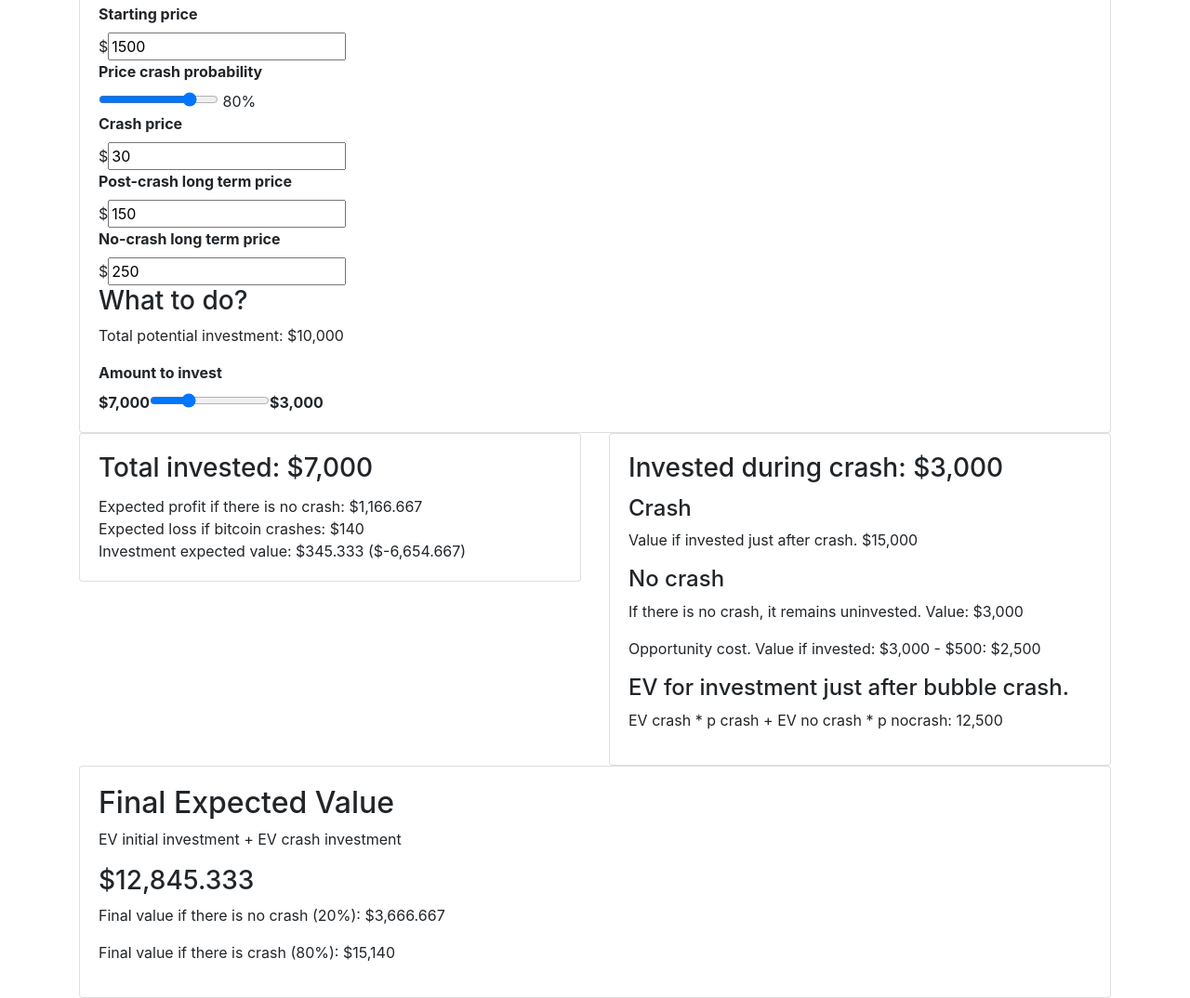
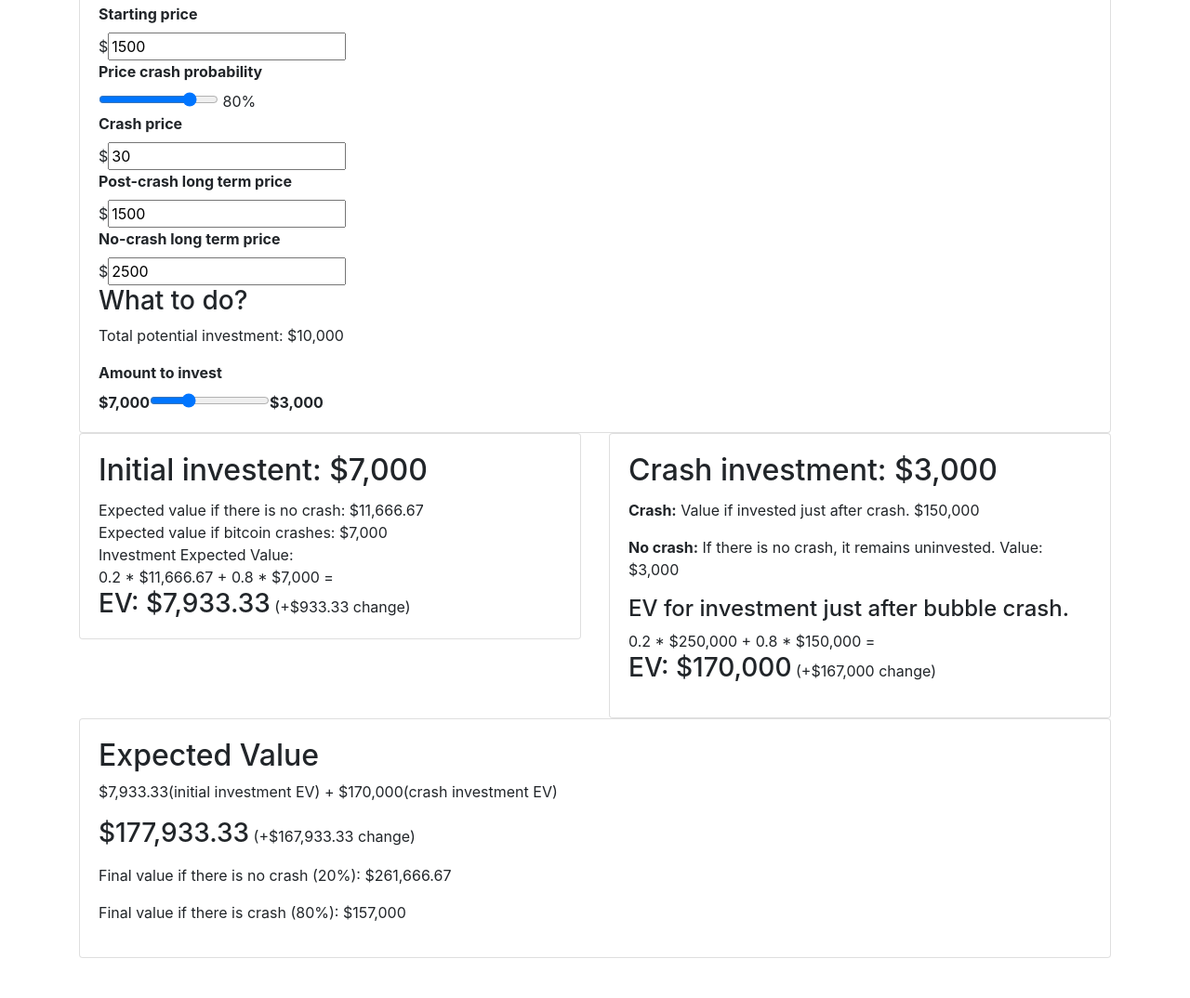
Before and after one commit to martinbaste/bitbubble, a plain HTML site: page index.html in a window 1280 px wide. Shown: the part 594-1668 px from the top of the page at 93% size. After the commit the page ends 1625 px from the top, so only its background shows below. Drawn offline with nearby package versions, Linux system fonts and the light colour scheme.

Commit message:
fix math organize info

```diff
--- a/index.html
+++ b/index.html
@@ -50,11 +50,11 @@
 					    </div>
 					    <div>
 					    	<label><strong>Post-crash long term price</strong></label><br/>
-					    	$<input type="number" value="150" id="postCrashLongTermPrice">
+					    	$<input type="number" value="1500" id="postCrashLongTermPrice">
 					    </div>
 					    <div>
 					    	<label><strong>No-crash long term price</strong></label><br/>
-					    	$<input type="number" value="250" id="noCrashLongTermPrice">
+					    	$<input type="number" value="2500" id="noCrashLongTermPrice">
 					    </div>
 					</div>
 					<div>
@@ -74,7 +74,7 @@
 		<div class="col-md-6">
 			<div class="card">
 			  <div class="card-body">
-			  	<h3 class="card-title">Total invested: $<span class="inv"></span></h3>
+			  	<h2 class="card-title">Initial investent: $<span class="inv"></span></h2>
 
 			    <!-- <div>
 			    	<label>Investment distribution</label><br/>
@@ -82,9 +82,11 @@
 			    	<span id="splitDisplay"></span>%
 			    </div> -->
 			    <div>
-			    	Expected profit if there is no crash: $<span class="invNoCrashEV"></span><br/>
-			    	Expected loss if bitcoin crashes: $<span class="invCrashEV"></span><br/>
-			    	Investment expected value: $<span class="invEV"></span>  ($<span class="invChange"></span>)
+			    	Expected value if there is no crash: $<span class="invNoCrashEV"></span><br/>
+			    	Expected value if bitcoin crashes: $<span class="invCrashEV"></span><br/>
+			    	Investment Expected Value: <br/>
+			    	<span class="probNoCrashDec"></span> * $<span class="invNoCrashEV"></span> + <span class="probCrashDec"></span> * $<span class="invCrashEV"></span> =<br/>
+			    	<span class="h3">EV: $<span class="invEV"></span></span> (<span class="invChange"></span> change)
 			    </div>
 			  </div>
 			</div>
@@ -92,14 +94,14 @@
 		<div class="col-md-6">
 			<div class="card">
 				<div class="card-body">
-					<h3 class="card-title">Invested during crash: $<span class="uninv"></span></h3>
-					<h4>Crash</h4>
-					<p>Value if invested just after crash. $<span class="uninvCrashEV"></span></p>
-					<h4>No crash</h4>
-					<p>If there is no crash, it remains uninvested. Value: $<span class="uninv"></span></p>
-					<p>Opportunity cost. Value if invested: $<span class="uninv"></span> - $<span class="uninvIfInv"></span>: $<span class="uninvNoCrashEV"></span></p>
+					<h2 class="card-title">Crash investment: $<span class="uninv"></span></h2>
+					<p><strong>Crash:</strong> Value if invested just after crash. $<span class="uninvCrashEV"></span></p>
+					<p><strong>No crash:</strong> If there is no crash, it remains uninvested. Value: $<span class="uninv"></span></p>
+					<!-- <p>Opportunity cost. Value if invested: $<span class="uninv"></span> - $<span class="uninvIfInv"></span>: $<span class="uninvNoCrashEV"></span></p> -->
+
 					<h4>EV for investment just after bubble crash.</h4>
-					<p>EV crash * p crash + EV no crash * p nocrash: <span class="uninvEV"></span></p>
+					<p><span class="probNoCrashDec"></span> * $<span class="uninvNoCrashEV"></span> + <span class="probCrashDec"></span> * $<span class="uninvCrashEV"></span> =<br/>
+			    	<span class="h3">EV: $<span class="uninvEV h3"></span></span> (<span class="uninvChange"></span> change)</p>
 				</div>
 			</div>
 		</div>
@@ -108,9 +110,9 @@
 		<div class="col-md-12">
 			<div class="card">
 				<div class="card-body">
-					<h2>Final Expected Value</h2>
-					<p>EV initial investment + EV crash investment</p>
-					<p class="h3">$<span class="finalEV"></span></p>
+					<h2>Expected Value</h2>
+					<p>$<span class="invEV"></span>(initial investment EV) + $<span class="uninvEV"></span>(crash investment EV)</p>
+					<p><span class="h3">$<span class="finalEV"></span></span> (<span class="finalChange"></span> change)</p>
 					<p>Final value if there is no crash (<span class="probNoCrash"></span>%): $<span class="finalNoCrashEV"></span></p>
 					<p>Final value if there is crash (<span class="probCrash"></span>%): $<span class="finalCrashEV"></span></p>
 				</div>
@@ -146,9 +148,17 @@
 	var uninvNoCrashEV = 0;
 	var uninvEV = 0;
 
+	//Rounds to two decimals and adds us$ format
+	function m(value) {
+		return (Math.round(value*100)/100).toLocaleString('en', {useGrouping:true});
+	}
+
+
 	function setDisplay() {
 		$(".probCrash").text(probCrash * 100);
 		$(".probNoCrash").text(probNoCrash * 100);
+		$(".probCrashDec").text(probCrash);
+		$(".probNoCrashDec").text(probNoCrash);
 		$("#growthDisplay").text($("#growth").val());
 		$("#crashDisplay").text($("#crash").val());
 		$("#splitDisplay").text($("#split").val());
@@ -160,40 +170,47 @@
 
 		invNoCrashEV = noCrashLongTermPrice * initialBought;
 
-		invCrashEV = crashPrice * initialBought;
+		invCrashEV = postCrashLongTermPrice * initialBought;
 
 		invEV = (invNoCrashEV * (1 - probCrash)) + (invCrashEV * probCrash);
 
 		var invChange = invEV - inv;
 
-		$(".invNoCrashEV").text(invNoCrashEV.toLocaleString('en', {useGrouping:true}));
-		$(".invCrashEV").text(invCrashEV.toLocaleString('en', {useGrouping:true}));
-		$(".invEV").text(invEV.toLocaleString('en', {useGrouping:true}));
-		$(".inv").text(inv.toLocaleString('en', {useGrouping:true}));
-		$(".uninv").text(uninv.toLocaleString('en', {useGrouping:true}));
+		if (invChange >= 0) {
+			invChange = '+$' + m(invChange);
+		} else {
+			invChange = '-$' + m(invChange);
+		}
 
-		/*if (invChange >= 0) {
-			$("#profit-loss").text("profit");
-		} else {
-			invChange = -invChange;
-			$("#profit-loss").text("loss");
-		}*/
-		$(".invChange").text(invChange.toLocaleString('en', {useGrouping:true}));
+		$(".invNoCrashEV").text(m(invNoCrashEV));
+		$(".invCrashEV").text(m(invCrashEV));
+		$(".invEV").text(m(invEV));
+		$(".inv").text(m(inv));
+		$(".uninv").text(m(uninv));
+
+		$(".invChange").text(invChange); //Already formatted
 	}
 
 	function populateUninv() {
 		var boughtPostCrash = uninv / crashPrice;
 		uninvCrashEV = boughtPostCrash * postCrashLongTermPrice;
 
-		uninvIfInv = (uninv/initialPrice) * noCrashLongTermPrice;
-		uninvNoCrashEV = uninv - uninvIfInv;
+		uninvNoCrashEV = boughtPostCrash * noCrashLongTermPrice;
 
 		uninvEV = uninvCrashEV * probCrash + uninvNoCrashEV * (1 - probCrash);
 
-		$(".uninvCrashEV").text(uninvCrashEV.toLocaleString('en', {useGrouping:true}));
-		$(".uninvIfInv").text(uninvIfInv.toLocaleString('en', {useGrouping:true}));
-		$(".uninvNoCrashEV").text(uninvNoCrashEV.toLocaleString('en', {useGrouping:true}));
-		$(".uninvEV").text(uninvEV.toLocaleString('en', {useGrouping:true}));
+		var uninvChange = uninvEV - uninv;
+
+		if (uninvChange >= 0) {
+			uninvChange = '+$' + m(uninvChange);
+		} else {
+			uninvChange = '-$' + m(uninvChange);
+		}
+
+		$(".uninvCrashEV").text(m(uninvCrashEV));
+		$(".uninvNoCrashEV").text(m(uninvNoCrashEV));
+		$(".uninvEV").text(m(uninvEV));
+		$(".uninvChange").text(uninvChange);
 
 	}
 
@@ -203,9 +220,18 @@
 		var finalCrashEV = invCrashEV + uninvCrashEV;
 		var finalNoCrashEV = invNoCrashEV + uninvNoCrashEV;
 
-		$(".finalEV").text(finalEV.toLocaleString('en', {useGrouping:true}));
-		$(".finalCrashEV").text(finalCrashEV.toLocaleString('en', {useGrouping:true}));
-		$(".finalNoCrashEV").text(finalNoCrashEV.toLocaleString('en', {useGrouping:true}));
+		var finalChange = finalEV - available;
+
+		if (finalChange >= 0) {
+			finalChange = '+$' + m(finalChange);
+		} else {
+			finalChange = '-$' + m(finalChange);
+		}
+
+		$(".finalEV").text(m(finalEV));
+		$(".finalCrashEV").text(m(finalCrashEV));
+		$(".finalNoCrashEV").text(m(finalNoCrashEV));
+		$(".finalChange").text(finalChange); //Already formatted
 	}
 
 	function graph () {
```
